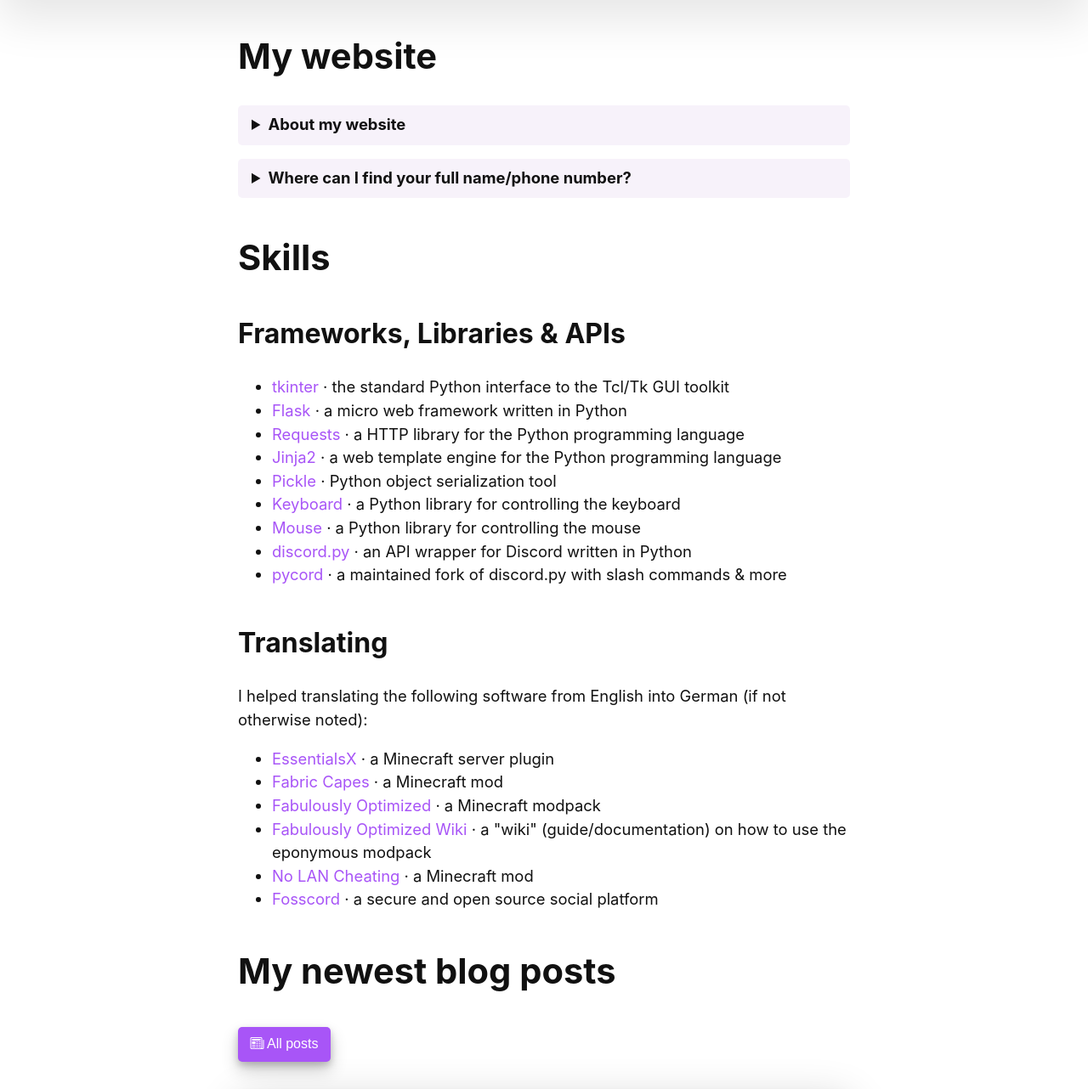
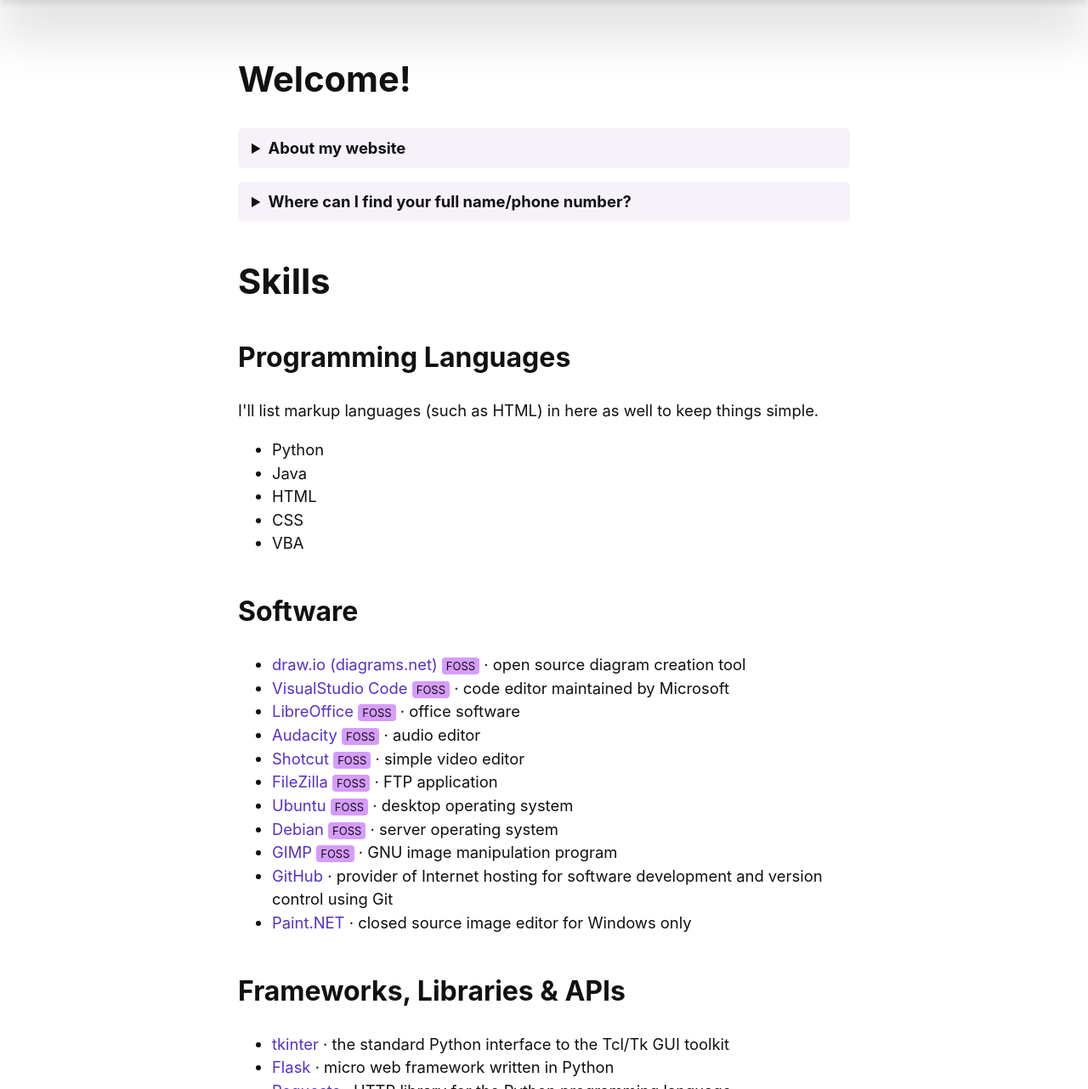
Before and after one commit to nsde/web, a Python web app: template templates/home.html in a window 1280 px wide. Shown: the part 260-1542 px from the top of the page at 85% size. Run offline with Jinja, Linux system fonts and the light colour scheme; the template is opened without the code that fills it, so the values that code supplies are empty.

Commit message:
:sparkles: Update

```diff
--- a/static/styles/lila.css
+++ b/static/styles/lila.css
@@ -13,13 +13,14 @@
     --text: #111111;
     --text-light: #3e3a4f;
     --border: #00000000;
-    --accent: #A855F7;
-    --accent-light: #e770d777;
-    --code: #9333EA;
+    --accent: #5630c7;
+    --accent-light: #ac70e777;
+    --code: #5833ea;
     --preformatted: #444;
     --marked: #cd85fdce;
     --disabled: #efefef;
-    --gradient-accent: linear-gradient(90deg, rgb(235, 72, 227) 0%, rgb(235, 72, 227) 50%, rgba(235, 27, 224, 0.753) 100%)
+    --text-long: linear-gradient(180deg, rgba(17,17,17,1) 0%, rgba(17, 17, 17, 0.397) 71%, rgba(17, 17, 17, 0) 100%);
+    --gradient-accent: linear-gradient(90deg, rgb(235, 72, 227) 0%, rgb(235, 72, 227) 50%, rgba(235, 27, 224, 0.753) 100%);
 }
 
 /* ============== THEMES ============ */
@@ -187,6 +188,7 @@
         --preformatted: #ccc;
         --marked: #ff8cf9a1;
         --disabled: #111;
+        --text-long: linear-gradient(180deg, rgba(220,220,220,1) 0%, rgba(220, 220, 220, 0.666) 71%, rgba(220, 220, 220, 0) 100%);
     }
 
     img,
@@ -577,7 +579,7 @@
 
 .hover-effect:hover {
     cursor: pointer;
-    opacity: 0.5;
+    opacity: 0.8;
 }
 
 div.card img {
@@ -920,6 +922,10 @@
     background: var(--marked);
 }
 
+div.marks mark {
+    line-height: 2;
+}
+
 main img,
 main video {
     max-width: 100%;
@@ -1220,3 +1226,22 @@
 .code {
     font-family: monospace;
 }
+
+.small {
+    font-size: small;
+}
+
+.medium {
+    font-size: medium;
+}
+
+.large {
+    font-size: large;
+}
+
+.too-long {
+    background: var(--text-long);
+    background-clip: text;
+    -webkit-text-fill-color: transparent;
+
+}
--- a/templates/blog.html
+++ b/templates/blog.html
@@ -48,7 +48,7 @@
         data-reactions-enabled="1"
         data-emit-metadata="0"
         data-input-position="top"
-        data-theme="transparent_dark"
+        data-theme="preferred_color_scheme"
         data-lang="en"
         data-loading="lazy"
         crossorigin="anonymous"
--- a/templates/home.html
+++ b/templates/home.html
@@ -1,6 +1,6 @@
-{% with title="Home", description="Hey, I'm Felix, a tech savvy student in Germany. Welcome to my website!" %} {% include '_top.html' %} {% endwith %}
+{% with title="Home", description="Hey, I'm Felix, a tech savvy student in Germany. Welcome to my website! 👋" %} {% include '_top.html' %} {% endwith %}
 
-<h2>My website</h2>
+<h2>Welcome!</h2>
 
 <details>
     <summary>About my website</summary>
@@ -12,7 +12,7 @@
         I started re-programming my whole blog in February of 2022. The website is still under active developement and
         I'm constantly testing new features to further improve the user experience.
         Because of that, there might be some slight problems here and there, so please
-        <a href="https://github.com/nsde/web/issues/new">report issues</a>on my GitHub! Thanks.
+        <a href="https://github.com/nsde/web/issues/new">report issues</a> on my GitHub! Thanks.
     </p>
 </details>
 
@@ -20,26 +20,53 @@
     <summary>Where can I find your full name/phone number?</summary>
     <p>
         Because I care about privacy, I don't publish my entire CV and personal data, including name, photo or phone number.
-        If you want to get it touch with me though, there are a lot of options how you can do so listed in my "contacts" page:
-        <a href="/contact"><button>Contact</button></a>
+        If you want to get it touch with me though, there are a lot of options how you can do so listed in my
+        <a href="/contact">contact page</a>.
     </p>
 </details>
 
 <h2>Skills</h2>
+<h3>Programming Languages</h3>
+I'll list markup languages (such as HTML) in here as well to keep things simple.
+
+<ul>
+    <li>Python</li>
+    <li>Java</li>
+    <li>HTML</li>
+    <li>CSS</li>
+    <li>VBA</li>
+</ul>
+
+<h3>Software</h3>
+<ul>
+    <li><a href="https://diagrams.net/">draw.io (diagrams.net)</a> <mark class="small">FOSS</mark> · open source diagram creation tool</li>
+    <li><a href="https://code.visualstudio.com/">VisualStudio Code</a> <mark class="small">FOSS</mark> · code editor maintained by Microsoft</li>
+    <li><a href="https://libreoffice.org/">LibreOffice</a> <mark class="small">FOSS</mark> · office software</li>
+    <li><a href="https://www.audacityteam.org/">Audacity</a> <mark class="small">FOSS</mark> · audio editor</li>
+    <li><a href="https://shotcut.org/">Shotcut</a> <mark class="small">FOSS</mark> · simple video editor</li>
+    <li><a href="https://filezilla-project.org/">FileZilla</a> <mark class="small">FOSS</mark> · FTP application</li>
+    <li><a href="https://ubuntu.org/">Ubuntu</a> <mark class="small">FOSS</mark> · desktop operating system</li>
+    <li><a href="https://debian.org/">Debian</a> <mark class="small">FOSS</mark> · server operating system</li>
+    <li><a href="https://gimp.org/">GIMP</a> <mark class="small">FOSS</mark> · GNU image manipulation program</li>
+    <li><a href="https://github.com/">GitHub</a> · provider of Internet hosting for software development and version control using Git</li>
+    <li><a href="https://getpaint.net/">Paint.NET</a> · closed source image editor for Windows only</li>
+</ul>
+
 <h3>Frameworks, Libraries & APIs</h3>
 <ul>
     <li><a href="https://en.wikipedia.org/wiki/Tkinter">tkinter</a> · the standard Python interface to the Tcl/Tk GUI toolkit</li>
-    <li><a href="https://en.wikipedia.org/wiki/Flask_(web_framework)">Flask</a> · a micro web framework written in Python</li>
-    <li><a href="https://en.wikipedia.org/wiki/Requests_(software)">Requests</a> · a HTTP library for the Python programming language</li>
-    <li><a href="https://en.wikipedia.org/wiki/Jinja_(template_engine)">Jinja2</a> · a web template engine for the Python programming language</li>
+    <li><a href="https://en.wikipedia.org/wiki/Flask_(web_framework)">Flask</a> · micro web framework written in Python</li>
+    <li><a href="https://en.wikipedia.org/wiki/Requests_(software)">Requests</a> · HTTP library for the Python programming language</li>
+    <li><a href="https://en.wikipedia.org/wiki/Jinja_(template_engine)">Jinja2</a> · web template engine for the Python programming language</li>
     <li><a href="https://en.wikipedia.org/wiki/Pickle_(Python)">Pickle</a> · Python object serialization tool</li>
-    <li><a href="https://github.com/boppreh/keyboard">Keyboard</a> · a Python library for controlling the keyboard</li>
-    <li><a href="https://github.com/boppreh/mouse">Mouse</a> · a Python library for controlling the mouse</li>
-    <li><a href="https://github.com/Rapptz/discord.py">discord.py</a> · an API wrapper for Discord written in Python</li>
-    <li><a href="https://github.com/Pycord-Development/pycord">pycord</a> · a maintained fork of discord.py with slash commands & more</li>
+    <li><a href="https://github.com/boppreh/keyboard">Keyboard</a> · Python library for controlling the keyboard</li>
+    <li><a href="https://github.com/boppreh/mouse">Mouse</a> · Python library for controlling the mouse</li>
+    <li><a href="https://github.com/Rapptz/discord.py">discord.py</a> · API wrapper for Discord written in Python</li>
+    <li><a href="https://github.com/Pycord-Development/pycord">pycord</a> · maintained fork of discord.py with slash commands & more</li>
 </ul>
 
-<h3>Translating</h3>
+<h3>Languages & Translating</h3>
+I'm a native German speaker, though I have a lot of experience in English, especially listening/reading ("input").
 I helped translating the following software from English into German (if not otherwise noted):
 
 <ul>
--- a/templates/posts.html
+++ b/templates/posts.html
@@ -4,9 +4,11 @@
 
 {% if tags %}
     <h4>All tags:</h4>
+    <div class="marks">
     {% for tag in tags %}
         <mark class="hover-effect" onclick="window.location.href = '/blog/+{{ tag }}'">{{ tag }}</mark>
     {% endfor %}
+    </div>
 {% endif %}
 
 <h3>Posts</h3>
@@ -17,7 +19,7 @@
         <div class="content">
             <h5>{{ post.last_update }}</h5>
             <h4>{{ post.title }}</h4>
-            <p>{{ post.description }}</p>
+            <p  class="too-long">{{ post.description }}</p>
         </div>
     </div>
     {% endfor %}
```
